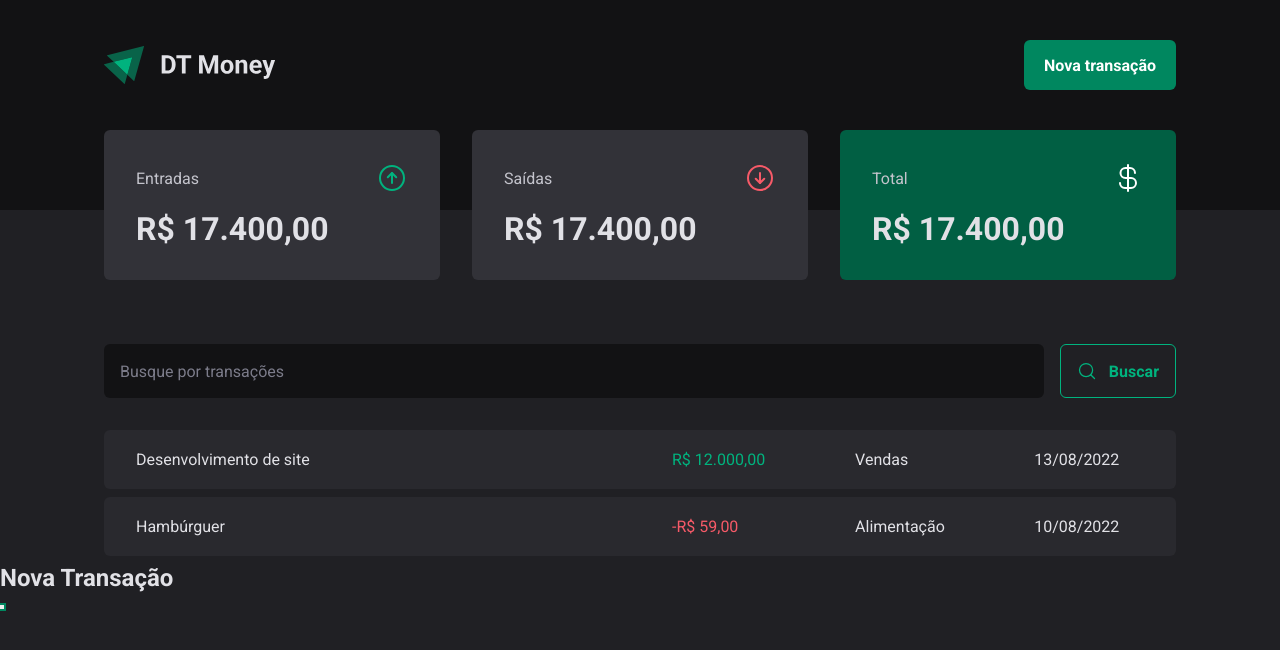
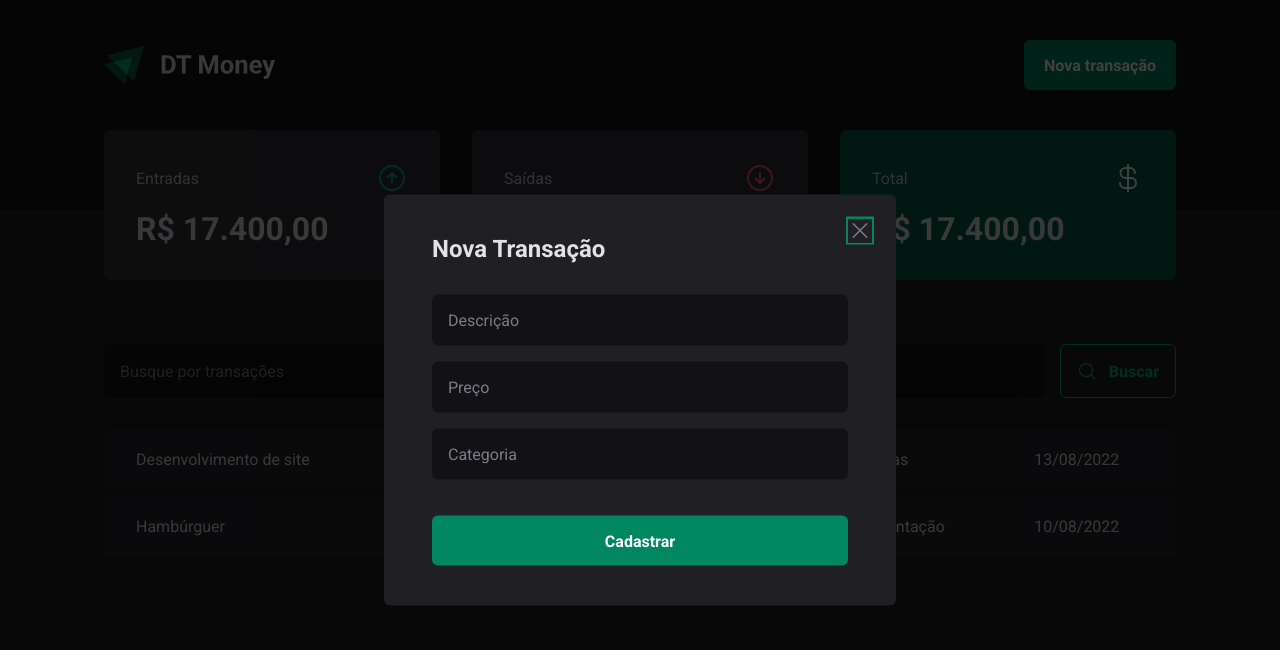
Before and after one commit to augustomarsola/03-NewIgnite-DTMoney, a React (Vite) app: page / in a window 1280 px wide. Both pictures are taken after a click on the button "Nova transação". Shown: the top 650 px of the page. Built offline with nearby package versions, Linux system fonts and the light colour scheme.

Commit message:
Finished the modal styles

```diff
--- a/src/components/Header/index.tsx
+++ b/src/components/Header/index.tsx
@@ -1,6 +1,7 @@
 import logo from "../../assets/logo.svg";
 import { HeaderContainer, HeaderContent, NewTransactionButton } from "./styles";
 import * as Dialog from "@radix-ui/react-dialog";
+import { NewTransactionModal } from "../NewTransactionModal";
 
 export function Header() {
   return (
@@ -13,15 +14,7 @@
             <NewTransactionButton>Nova transação</NewTransactionButton>
           </Dialog.Trigger>
 
-          <Dialog.Portal>
-            <Dialog.Overlay />
-
-            <Dialog.Content>
-              <Dialog.Title>Nova Transação</Dialog.Title>
-
-              <Dialog.Close />
-            </Dialog.Content>
-          </Dialog.Portal>
+          <NewTransactionModal />
         </Dialog.Root>
       </HeaderContent>
     </HeaderContainer>
--- /dev/null
+++ b/src/components/NewTransactionModal/index.tsx
@@ -0,0 +1,27 @@
+import * as Dialog from "@radix-ui/react-dialog";
+import { X } from "phosphor-react";
+import { CloseButton, Content, Overlay } from "./styles";
+
+export function NewTransactionModal() {
+  return (
+    <Dialog.Portal>
+      <Overlay />
+
+      <Content>
+        <Dialog.Title>Nova Transação</Dialog.Title>
+
+        <CloseButton>
+          <X size={24} />
+        </CloseButton>
+
+        <form>
+          <input type="text" placeholder="Descrição" required />
+          <input type="number" placeholder="Preço" required />
+          <input type="text" placeholder="Categoria" required />
+
+          <button type="submit">Cadastrar</button>
+        </form>
+      </Content>
+    </Dialog.Portal>
+  );
+}
--- /dev/null
+++ b/src/components/NewTransactionModal/styles.ts
@@ -0,0 +1,70 @@
+import styled from "styled-components";
+import * as Dialog from "@radix-ui/react-dialog";
+
+export const Overlay = styled(Dialog.Overlay)`
+  position: fixed;
+  width: 100%;
+  height: 100vh;
+  inset: 0;
+  background: rgba(0, 0, 0, 0.75);
+`;
+
+export const Content = styled(Dialog.Content)`
+  min-width: 32rem;
+  border-radius: 6px;
+  padding: 2.5rem 3rem;
+  background: ${(props) => props.theme["gray-800"]};
+
+  position: fixed;
+  top: 50%;
+  left: 50%;
+  transform: translate(-50%, -50%);
+
+  form {
+    margin-top: 2rem;
+
+    display: flex;
+    flex-direction: column;
+    gap: 1rem;
+
+    input {
+      border-radius: 6px;
+      border: 0;
+      background-color: ${(props) => props.theme["gray-900"]};
+      color: ${(props) => props.theme["gray-300"]};
+      padding: 1rem;
+
+      ::placeholder {
+        color: ${(props) => props.theme["gray-500"]};
+      }
+    }
+
+    button[type="submit"] {
+      height: 50px;
+      border: 0;
+      background-color: ${(props) => props.theme["green-500"]};
+      color: ${(props) => props.theme.white};
+      font-weight: bold;
+      padding: 0 1.25rem;
+      border-radius: 6px;
+      margin-top: 1.25rem;
+      cursor: pointer;
+
+      &:hover {
+        background-color: ${(props) => props.theme["green-700"]};
+        transition: background-color 0.2s;
+      }
+    }
+  }
+`;
+
+export const CloseButton = styled(Dialog.Close)`
+  position: absolute;
+  background-color: transparent;
+  border: 0;
+  top: 1.5rem;
+  right: 1.5rem;
+  line-height: 0;
+  cursor: pointer;
+  color: ${(props) => props.theme["gray-500"]};
+`;
```
